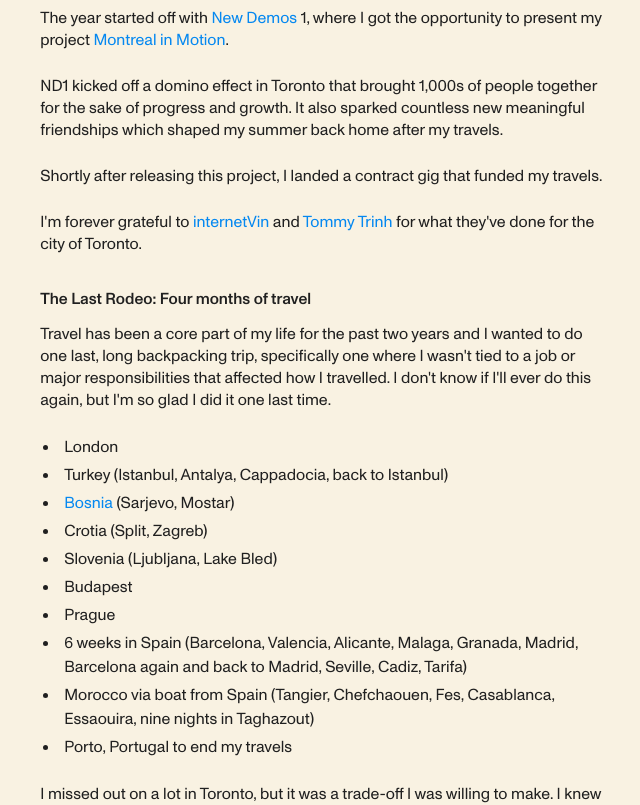
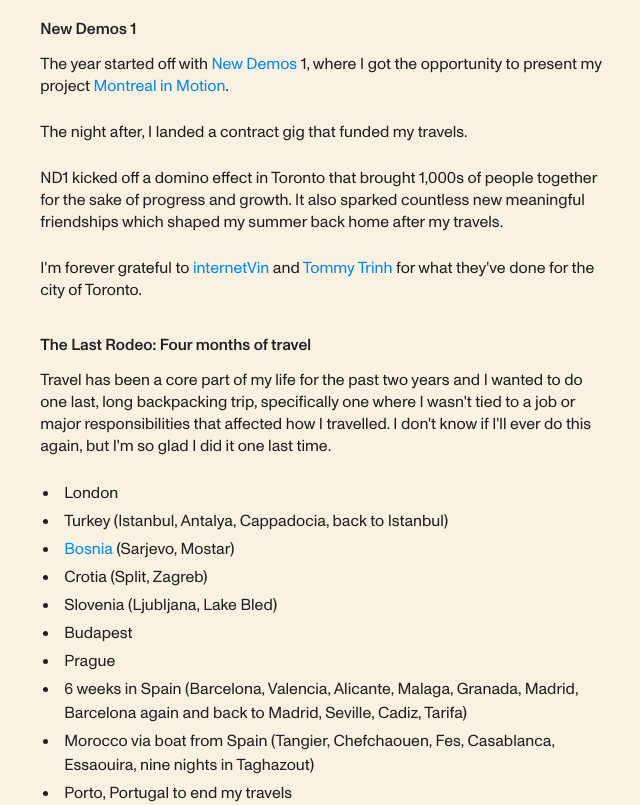
Before and after one commit to mitul-s/mitul.ca, a Next.js app: page /p/2024 in a window 1280 px wide. Shown: the part 1700-2505 px from the top of the page, without its empty margins (318-958 px from the left). Built offline with nearby package versions, Linux system fonts and the light colour scheme.

Commit message:
Update page.mdx

```diff
--- a/app/(without-root-layout)/p/2024/page.mdx
+++ b/app/(without-root-layout)/p/2024/page.mdx
@@ -54,7 +54,9 @@ I'm at a crossroads: though I'm confident in my skills, I'm unsure how to grow t
 
 ### Cooking and relationships
 
-I love cooking for people. I hosted a potluck, partly to see if I could make food people enjoy. More importantly, there was something deeply satisfying about creating a space where different friend groups could come together over a shared meal, each person bringing their own piece of themselves to the table.
+I love cooking for people. I hosted a potluck, partly to see if I could make food people enjoy.
+
+More importantly, there was something deeply satisfying about creating a space where different friend groups could come together over a shared meal, each person bringing their own piece of themselves to the table.
 
 ## Highlights
 
@@ -62,9 +64,9 @@ I love cooking for people. I hosted a potluck, partly to see if I could make foo
 
 The year started off with [New Demos](https://www.newdemos.ca/) 1, where I got the opportunity to present my project [Montreal in Motion](https://typicalmitul.com/montreal-in-motion).
 
+The night after, I landed a contract gig that funded my travels.
+
 ND1 kicked off a domino effect in Toronto that brought 1,000s of people together for the sake of progress and growth. It also sparked countless new meaningful friendships which shaped my summer back home after my travels.
-
-Shortly after releasing this project, I landed a contract gig that funded my travels.
 
 I'm forever grateful to [internetVin](https://x.com/internetvin) and [Tommy Trinh](https://x.com/tommytrxnh) for what they've done for the city of Toronto.
 
@@ -99,7 +101,7 @@ A goal I've been trying to achieve for nearly two years is almost in fruition. T
 
 Every year is quite significantly different from the last, but 2025 is when I introduce stability into my life and I am excited for that.
 
-![Hyperbolic Time Chamber DBS Ep 32.jpeg](https://res.craft.do/user/full/e641214a-6813-30a3-197b-99e0c353494a/doc/da68ab78-5d69-4fd1-8dac-8412ee0c4df5/6cd0f9d0-21c2-4fe4-9a93-e831a7958a33 "One year inside the chamber equates to just one day in the outside world. The air grows denser, and the temperature fluctuates more intensely the deeper one goes into the training area.")
+![Hyperbolic Time Chamber DBS Ep 32.jpeg](https://res.craft.do/user/full/e641214a-6813-30a3-197b-99e0c353494a/doc/da68ab78-5d69-4fd1-8dac-8412ee0c4df5/3b46c2e1-5ddf-406c-8b5f-4811ff43ad9c "One year inside the chamber equates to just one day in the outside world. The air grows denser, and the temperature fluctuates more intensely the deeper one goes into the training area.")
 
 ---
 
```
